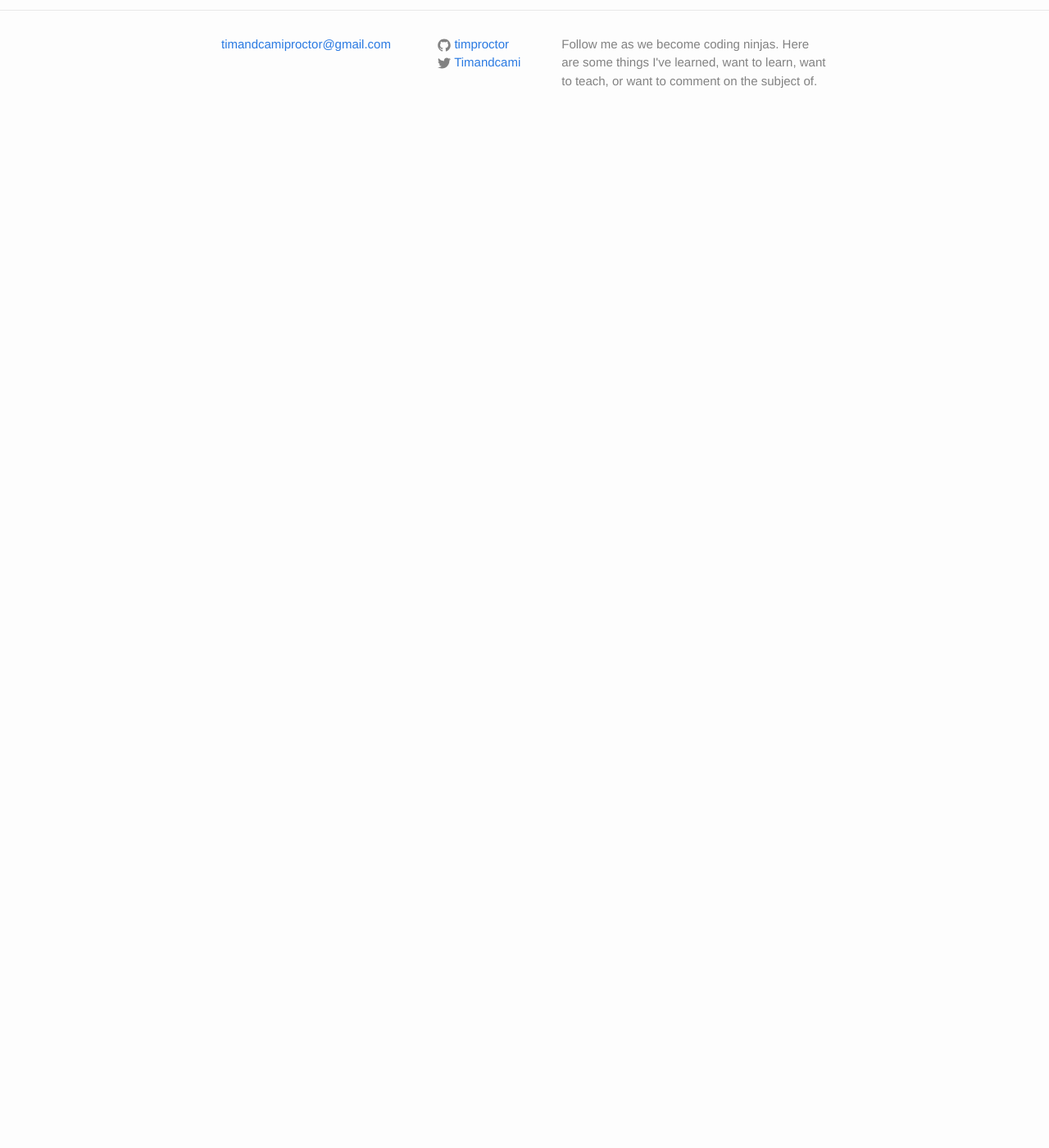
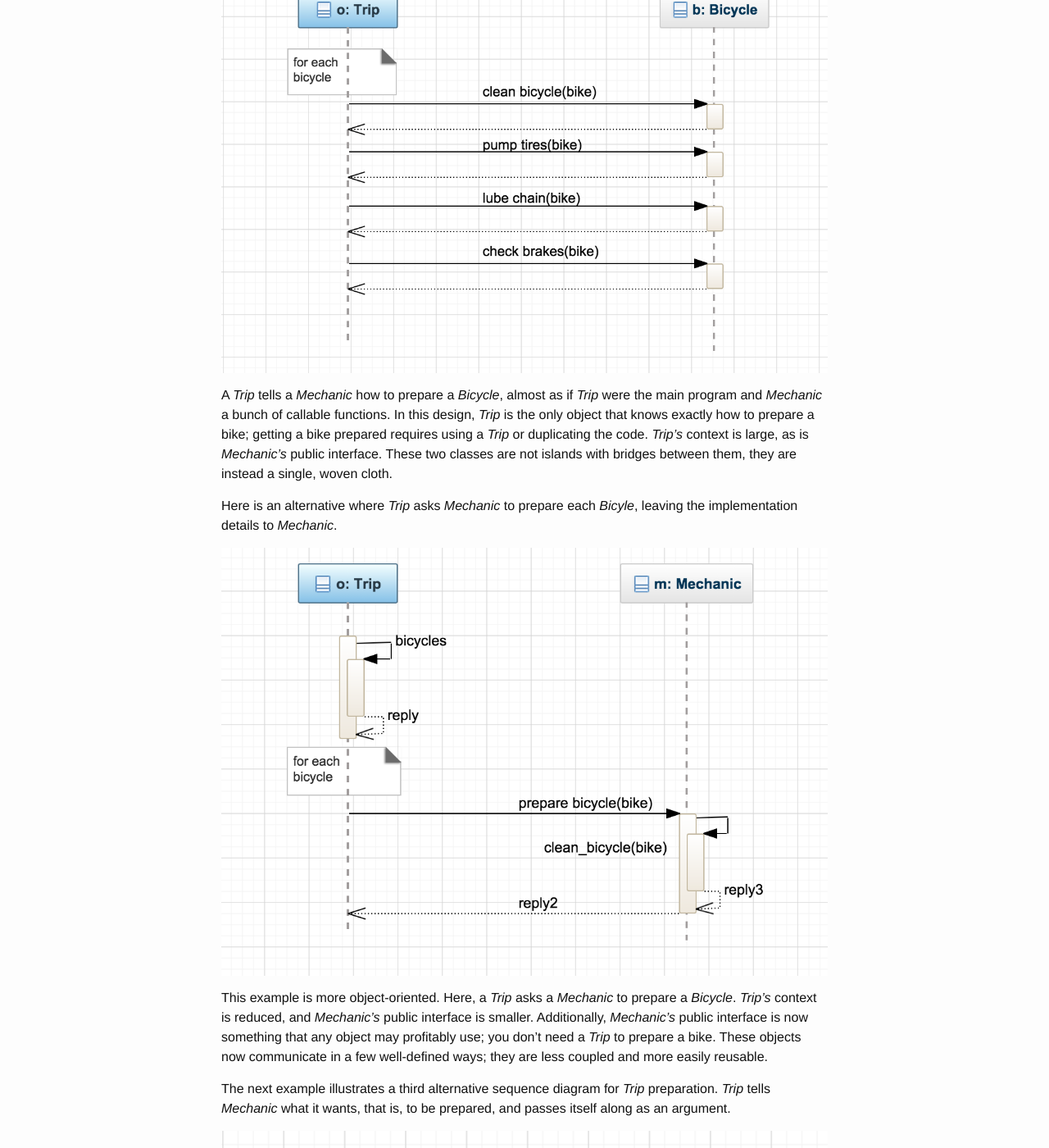
Before and after one commit to timproctor/timproctor.github.io, a Jekyll site: the page built from _posts/2015-09-30-poodr-ch-4-by-sandy-metz.markdown, in a window 1280 px wide and 1400 px high, scrolled down 2254 px. Shown: the whole window at 82% size. Built offline with Jekyll 4.4.1, drawn with Linux system fonts in a browser that asks for light colours; before the commit the page ends 2424 px from its top, so only the background shows below that; some of the changed text lies outside the part shown.

Commit message:
wip update

```diff
--- a/_posts/2015-09-30-poodr-ch-4-by-sandy-metz.markdown
+++ b/_posts/2015-09-30-poodr-ch-4-by-sandy-metz.markdown
@@ -33,3 +33,19 @@ The problem is that **Customer** not only knows *what* he wants, he also knows *
 The distinction between a message that asks for what the sender wants and a message that tells the receiver how to behave may seem subtle but the consequences are significant. Understanding the difference is a key part of creating reusable classes with will-defined public interfaces.
 
 We will use a new use case to illustrate the "what" versus "how": A trip, in order to start, needs to ensure that all its bicycles are mechanically sound. **Trip** could know exactly how to make a bike ready for a trip and could ask a **Mechanic** to do each of those things as illustrated in the next example.
+
+![uml-#3]({{ site.url }}/assets/images/chapter4_3.png)
+
+A *Trip* tells a *Mechanic* how to prepare a *Bicycle*, almost as if *Trip* were the main program and *Mechanic* a bunch of callable functions. In this design, *Trip* is the only object that knows exactly how to prepare a bike; getting a bike prepared requires using a *Trip* or duplicating the code. *Trip's* context is large, as is *Mechanic's* public interface. These two classes are not islands with bridges between them, they are instead a single, woven cloth.
+
+Here is an alternative where *Trip* asks *Mechanic* to prepare each *Bicyle*, leaving the implementation details to *Mechanic*.
+
+![uml-#4]({{ site.url }}/assets/images/chapter4_4.png)
+
+This example is more object-oriented. Here, a *Trip* asks a *Mechanic* to prepare a *Bicycle*. *Trip's* context is reduced, and *Mechanic's* public interface is smaller. Additionally, *Mechanic's* public interface is now something that any object may profitably use; you don't need a *Trip* to prepare a bike. These objects now communicate in a few well-defined ways; they are less coupled and more easily reusable.
+
+The next example illustrates a third alternative sequence diagram for *Trip* preparation. *Trip* tells *Mechanic* what it wants, that is, to be prepared, and passes itself along as an argument.
+
+![uml-#5]({{ site.url }}/assets/images/chapter4_5.png)
+
+In this example, *Trip* doesn't know or care that it has a *Mechanic* and it doesn't have any idea what the *Mechanic* will do. *Trip* merely holds onto an object which it will send *prepare_trip*; it trusts the receiver of this message to behave appropriately.
```
Also changed, not shown: assets/images/chapter4_3.png (added), assets/images/chapter4_4.png (added), assets/images/chapter4_5.png (added).
